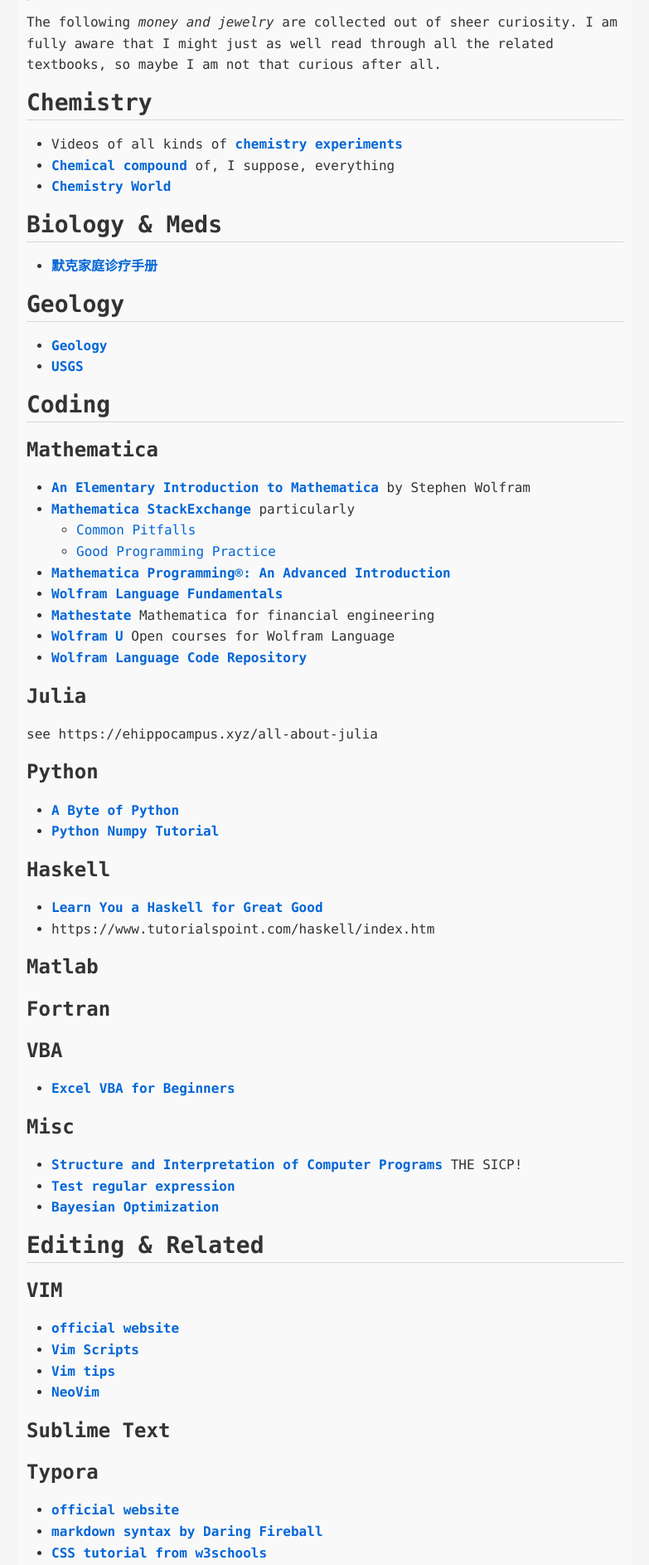
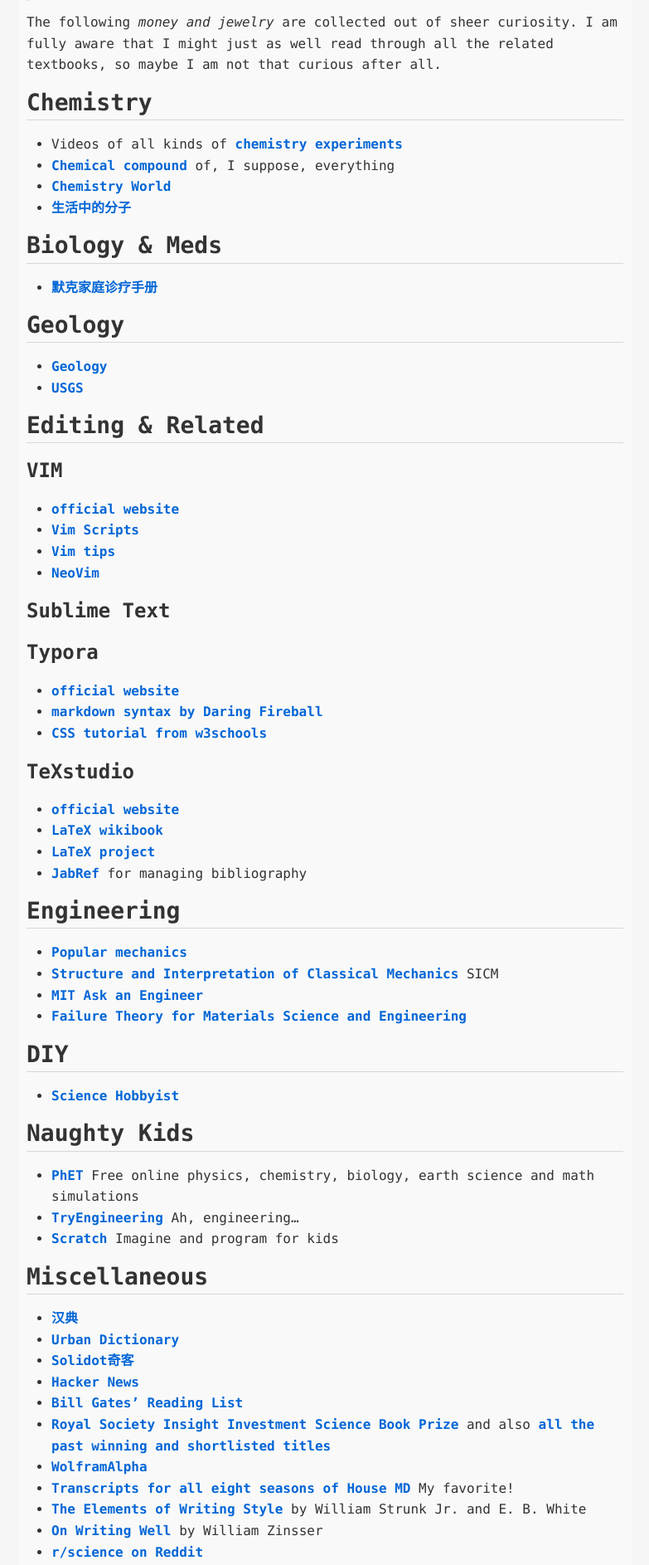
Before and after one commit to xienotes/xienotes.github.io, a Jekyll site: the page built from collections.md, in a window 1280 px wide. Shown: the part 311-2197 px from the top of the page at 83% size, without its empty margins (248-1031 px from the left). Built offline with Jekyll 4.4.1, drawn with Linux system fonts in a browser that asks for light colours.

Commit message:
minor change

```diff
--- a/assets/css/default.css
+++ b/assets/css/default.css
@@ -172,7 +172,6 @@
         box-shadow: 0px 0px 0px #a8a8a8;
         border: 0.5px solid #a8a8a8;
         border-bottom: 0.0px solid #d8d8d8;
-        border-top: 1.0px solid #a8a8a8; /* #0366d6; */
         border-radius: 4px 4px 0px 0px;
         text-align: left;
         align-self: stretch;
@@ -193,7 +192,6 @@
         box-shadow: 0px 0px 0px #a8a8a8;
         border: 0.5px solid #a8a8a8;
         border-top: 0px solid #c1c1c1;
-        border-bottom: 1.0px solid #a8a8a8;
     }
     .pagination {
         width: 100%;
--- a/collections.md
+++ b/collections.md
@@ -17,6 +17,7 @@
 * Videos of all kinds of [**chemistry experiments**](https://practicum.melscience.com/experiments/)
 * [**Chemical compound**](http://www.compoundchem.com/) of, I suppose, everything
 * [**Chemistry World**](https://www.chemistryworld.com/)
+* [**生活中的分子**](https://cn.chem-station.com/category/molecule){:target="_blank"}
 
 
 ## Biology & Meds
@@ -27,48 +28,6 @@
 
 * [**Geology**](http://geology.com/)
 * [**USGS**](https://www.usgs.gov/)
-
-## Coding
-
-### Mathematica
-
-- [**An Elementary Introduction to Mathematica**](https://www.wolfram.com/language/elementary-introduction/2nd-ed/) by Stephen Wolfram
-- [**Mathematica StackExchange**](https://mathematica.stackexchange.com/) particularly
-  - [Common Pitfalls](https://mathematica.stackexchange.com/questions/18393/what-are-the-most-common-pitfalls-awaiting-new-users)
-  - [Good Programming Practice](https://mathematica.stackexchange.com/questions/18/where-can-i-find-examples-of-good-mathematica-programming-practice)
-- [**Mathematica Programming®: An Advanced Introduction**](http://www.mathprogramming-intro.org/)
-- [**Wolfram Language Fundamentals**](http://library.wolfram.com/infocenter/MathSource/5216/)
-- [**Mathestate**](http://www.mathestate.com/) Mathematica for financial engineering
-- [**Wolfram U**](http://www.wolfram.com/wolfram-u/)  Open courses for Wolfram Language
-- [**Wolfram Language Code Repository**](http://www.wolfram.com/language/gallery/)
-
-### Julia
-
-see https://ehippocampus.xyz/all-about-julia
-
-### Python
-
-* [**A Byte of Python**](https://python.swaroopch.com/)
-* [**Python Numpy Tutorial**](http://cs231n.github.io/python-numpy-tutorial/)
-
-### Haskell
-
-* [**Learn You a Haskell for Great Good**](http://learnyouahaskell.com/)
-* https://www.tutorialspoint.com/haskell/index.htm
-
-### Matlab
-
-### Fortran
-
-### VBA
-
-* [**Excel VBA for Beginners**](http://www.homeandlearn.org/index.html)
-
-### Misc
-
-* [**Structure and Interpretation of Computer Programs**](https://mitpress.mit.edu/sicp/full-text/book/book.html) THE SICP!
-* [**Test regular expression**](https://regexr.com/)
-* [**Bayesian Optimization**](http://krasserm.github.io/2018/03/21/bayesian-optimization/)
 
 ## Editing & Related
 
```
Also changed, not shown: _posts/2020-05-11-all-about-literatures.md (+1 -0 lines), _posts/2020-06-07-all-about-coding.md (+11 -2 lines).
